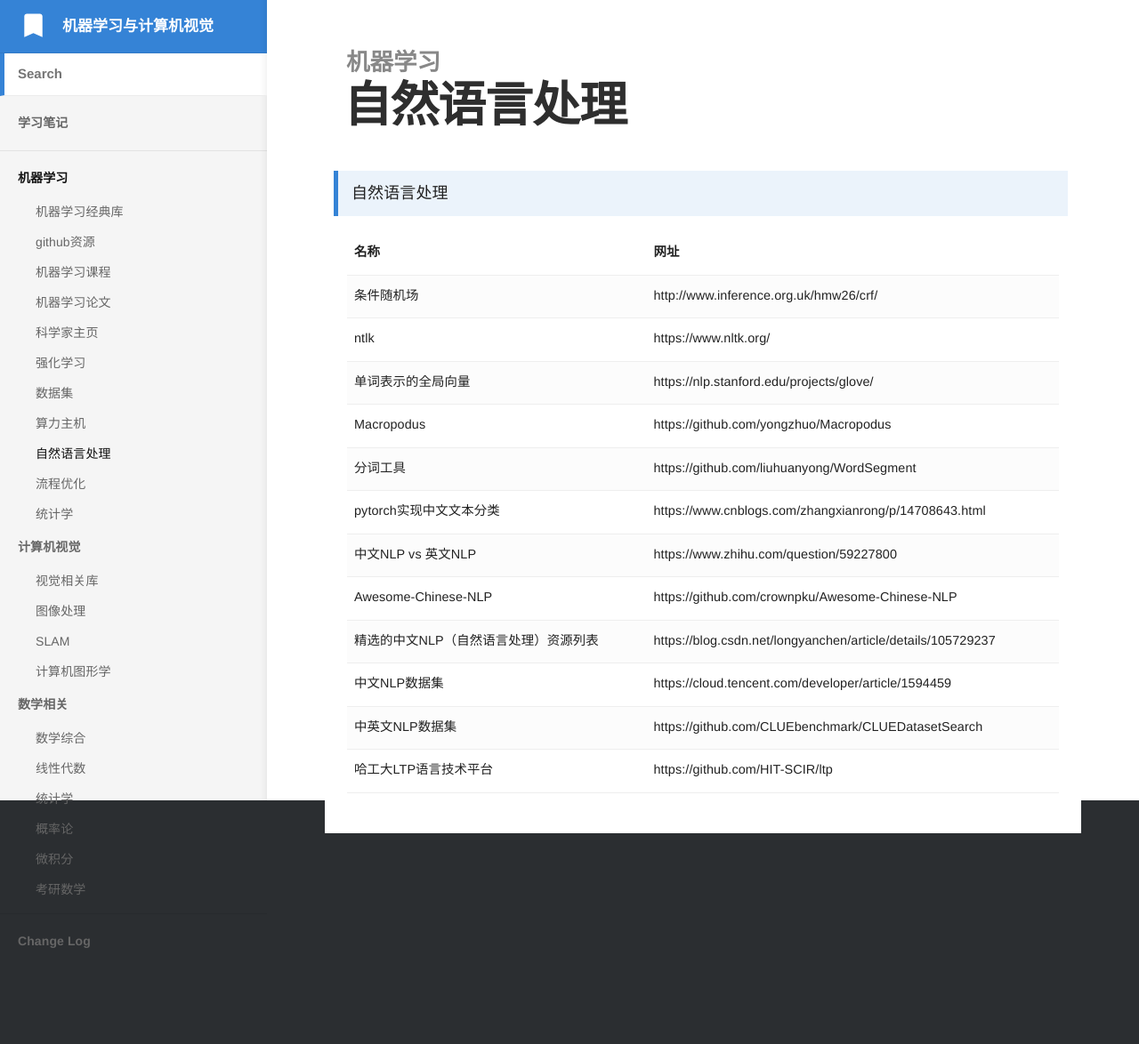
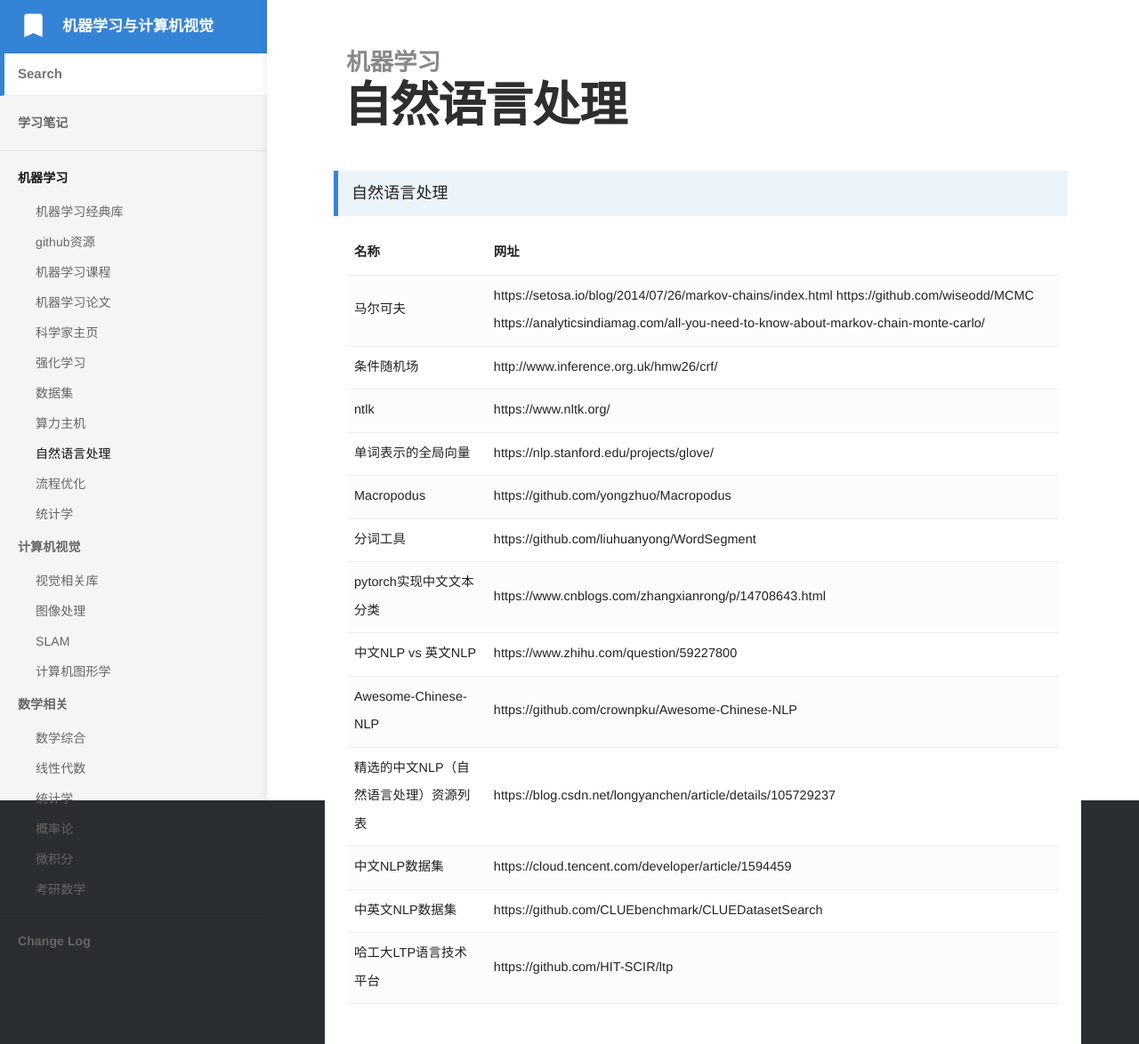
Before and after one commit to bashendixie/Machine_Learning_Notes, a Jekyll site: the page built from _docs/1、机器学习/自然语言处理.md, in a window 1280 px wide. Shown: the whole page at 89% size. Built offline with Jekyll 4.4.1, drawn with Linux system fonts in a browser that asks for light colours; some web fonts are replaced; before the commit the page ends 1089 px from its top, so only the background shows below that.

Commit message:
no message

```diff
--- a/_docs/1、机器学习/自然语言处理.md
+++ b/_docs/1、机器学习/自然语言处理.md
@@ -21,7 +21,16 @@
 		</tr>
 
 
-
+		<tr>
+			<td>
+				马尔可夫
+			</td>
+			<td>
+				https://setosa.io/blog/2014/07/26/markov-chains/index.html
+				https://github.com/wiseodd/MCMC
+				https://analyticsindiamag.com/all-you-need-to-know-about-markov-chain-monte-carlo/
+			</td>
+		</tr>
 		<tr>
 			<td>
 				条件随机场
```
